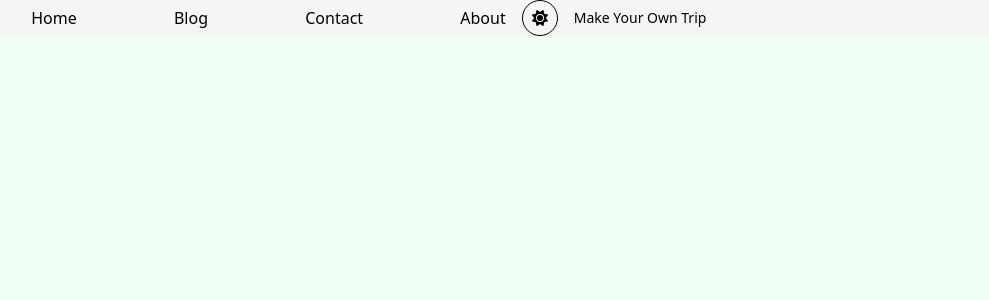
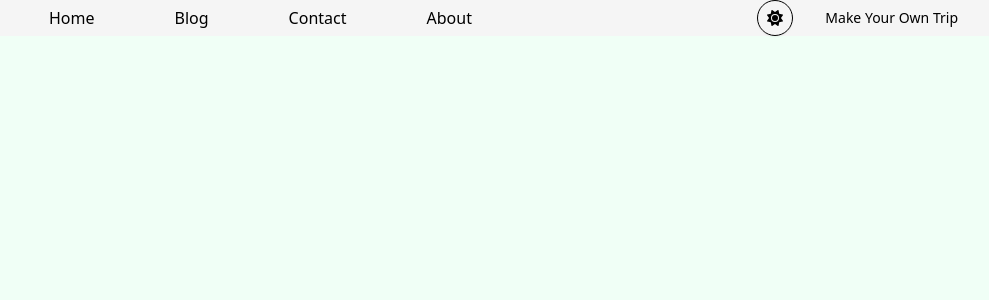
Before and after one commit to chengivan2/onpoint, a Next.js app: page / in a window 1280 px wide. Shown: the top 300 px of the page, without its empty margins (290-1279 px from the left). Built offline with nearby package versions, Linux system fonts and the light colour scheme.

Commit message:
Modified structure of header, modified menu styling and grouped ctas and theme toggler button

```diff
--- a/src/app/rootcomponents/header.tsx
+++ b/src/app/rootcomponents/header.tsx
@@ -4,11 +4,14 @@ import ThemeToggle from "./themetoggle";
 
 export default function Header() {
   return (
-    <header className="absolute flex flex-row w-full justify-between items-center bg-lightmode-header-bg-color dark:bg-darkmode-header-bg-color">
+    <header className="absolute px-[1rem] flex flex-row w-full justify-between items-center bg-lightmode-header-bg-color dark:bg-darkmode-header-bg-color">
       <h1 className="flex-grow text-[#F8F8F8] dark:text-[#181818]">Logo</h1>
       <Menu />
+      <div
+      className="flex flex-row flex-end gap-4">
       <ThemeToggle />
       <HeaderCtas />
+      </div>
     </header>
   );
 }
--- a/src/app/rootcomponents/headercomponents/menu.tsx
+++ b/src/app/rootcomponents/headercomponents/menu.tsx
@@ -6,7 +6,7 @@ export default function Menu() {
     className="flex-grow px-[1rem]"
     >
         <ul
-        className="flex flex-col gap-2 lg:flex-row lg:justify-between">
+        className="flex flex-col gap-[5rem] lg:flex-row lg:align-center">
             <li><Link href="/">Home</Link></li>
             <li><Link href="/">Blog</Link></li>
             <li><Link href="/">Contact</Link></li>
--- a/src/app/rootcomponents/themetoggle.tsx
+++ b/src/app/rootcomponents/themetoggle.tsx
@@ -11,7 +11,7 @@ export default function ThemeToggle() {
     <Button
       variant="outline"
       size="icon"
-      className="rounded-full"
+      className="rounded-full hover:cursor-pointer"
       onClick={() => setTheme(theme === "light" ? "dark" : "light")}
     >
       <FaSun className="absolute h-12 w-12 rotate-0 scale-100 dark:-rotate-90 dark:scale-0"></FaSun>
```
